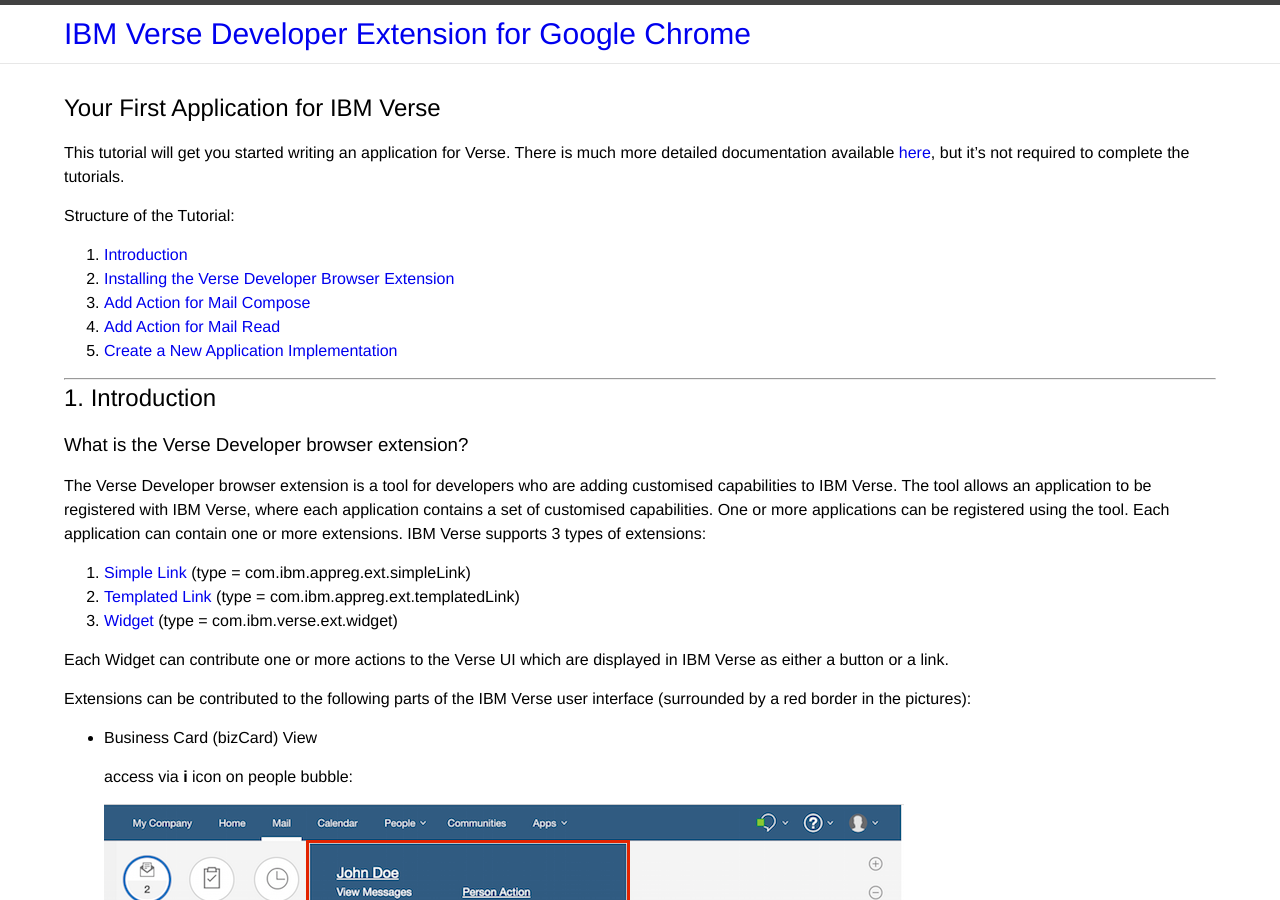
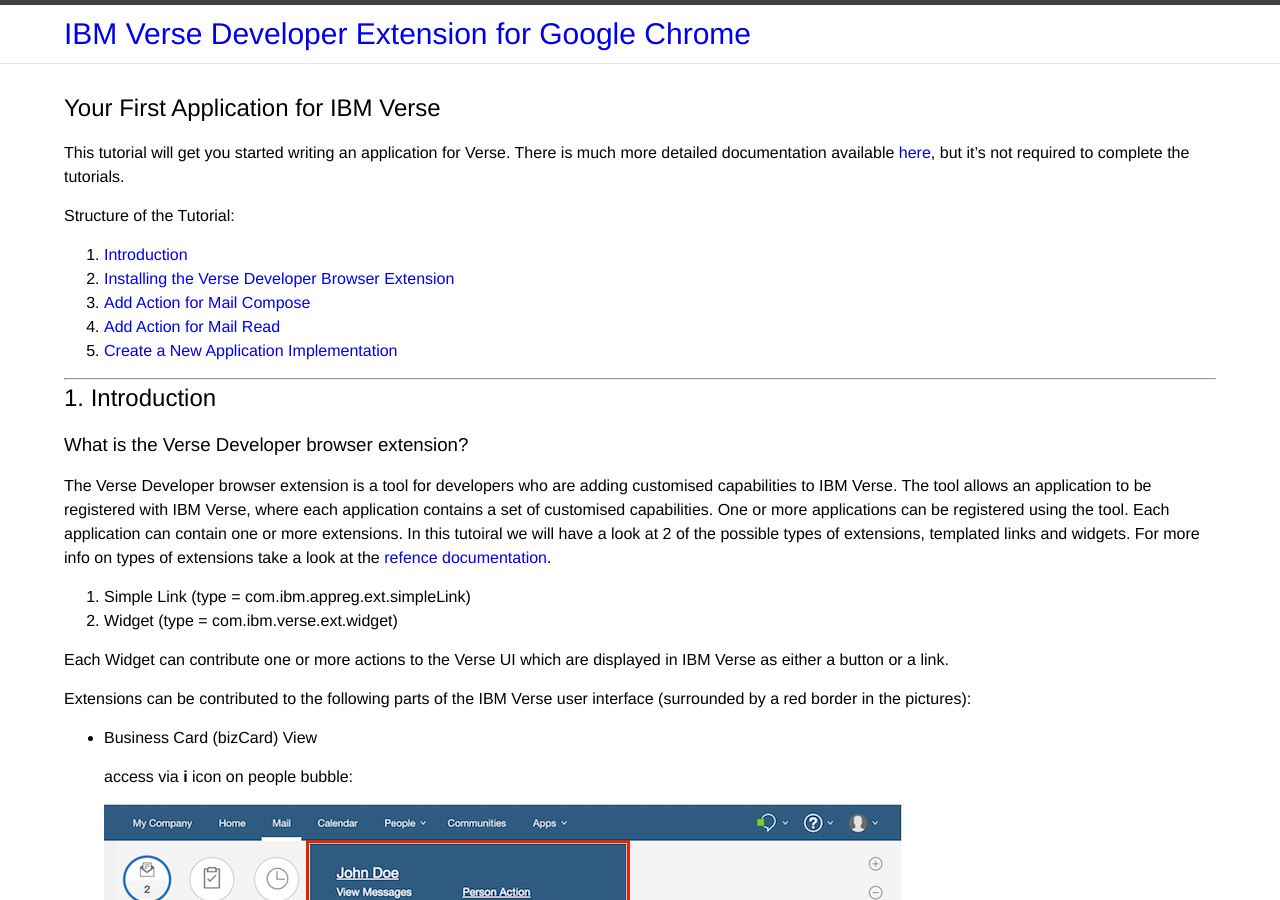
Before and after one commit to ibmverse/verse-developer, a Jekyll site: the page built from _tutorials/tutorial_verse_developer.md, in a window 1280 px wide and 900 px high. Built offline with Jekyll 4.4.1, drawn with Linux system fonts in a browser that asks for light colours; some of the changed text lies outside the part shown.

Commit message:
260412 updated types of extensions

```diff
--- a/_tutorials/tutorial_verse_developer.md
+++ b/_tutorials/tutorial_verse_developer.md
@@ -24,11 +24,10 @@
 
 ### What is the Verse Developer browser extension?
 
-The Verse Developer browser extension is a tool for developers who are adding customised capabilities to IBM Verse. The tool allows an application to be registered with IBM Verse, where each application contains a set of customised capabilities. One or more applications can be registered using the tool. Each application can contain one or more extensions. IBM Verse supports 3 types of extensions:
+The Verse Developer browser extension is a tool for developers who are adding customised capabilities to IBM Verse. The tool allows an application to be registered with IBM Verse, where each application contains a set of customised capabilities. One or more applications can be registered using the tool. Each application can contain one or more extensions. In this tutoiral we will have a look at 2 of the possible types of extensions, templated links and widgets. For more info on types of extensions take a look at the [refence documentation](../reference/reference.html).
 
-1. [Simple Link](https://jenkins.swg.usma.ibm.com/jenkins/job/sequoia/site/developer/specs/verse-extension-points.html#simpleLink) (type = com.ibm.appreg.ext.simpleLink)
-2. [Templated Link](https://jenkins.swg.usma.ibm.com/jenkins/job/sequoia/site/developer/specs/verse-extension-points.html#templatedLink) (type = com.ibm.appreg.ext.templatedLink)
-3. [Widget](https://jenkins.swg.usma.ibm.com/jenkins/job/sequoia/site/developer/specs/verse-extension-points.html#widget) (type = com.ibm.verse.ext.widget)
+1. Simple Link (type = com.ibm.appreg.ext.simpleLink)
+2. Widget (type = com.ibm.verse.ext.widget)
 
 Each Widget can contribute one or more actions to the Verse UI which are displayed in IBM Verse as either a button or a link.
 
@@ -573,8 +572,10 @@
 ### Test it out
 Now try it out in Verse: first __reload the extension and then reload Verse__ to pick up your latest code changes.
 
-Try clicking the action buttons that you added into Verse in previous steps, including the __Person Action__ button at the back of the bizCard, the __Mail Compose Action__ button in the Mail Compose view, and the __Mail Read Action__ in the Mail Read view. These actions will bring up (in a separate window) the web page you added in the previous section. __The URL shown in the address bar should be the same URL you just added in the previous step.__ The web page should be populated with some Verse API data now as the web application is accessed via Verse.
+Try clicking the action buttons that you added into Verse in previous steps, including the __Mail Compose Action__ button in the Mail Compose view, and the __Mail Read Action__ in the Mail Read view. These actions will bring up (in a separate window) the web page you added in the previous section. __The URL shown in the address bar should be the same URL you just added in the previous step.__ The web page should be populated with some Verse API data now as the web application is accessed via Verse.
 ![sample page with Verse data](img/4_webpage_with_verse_data.png)
+
+As the __Person Action__ example is a templated link when you click it at this step a new window will appear waiting for a message from verse that will never come as templated links do not support cross-document messaging.
 
 
 ### How it works
```
